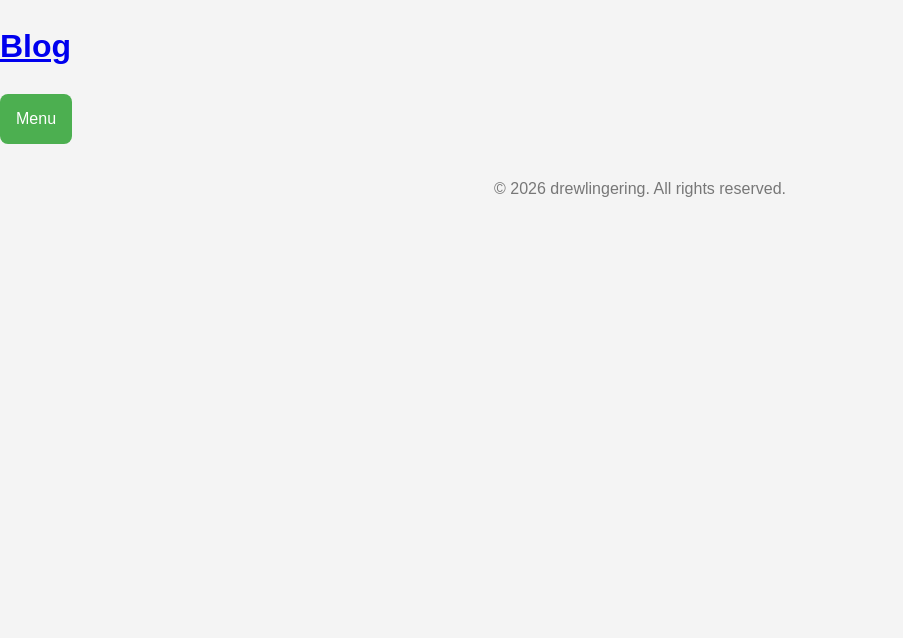
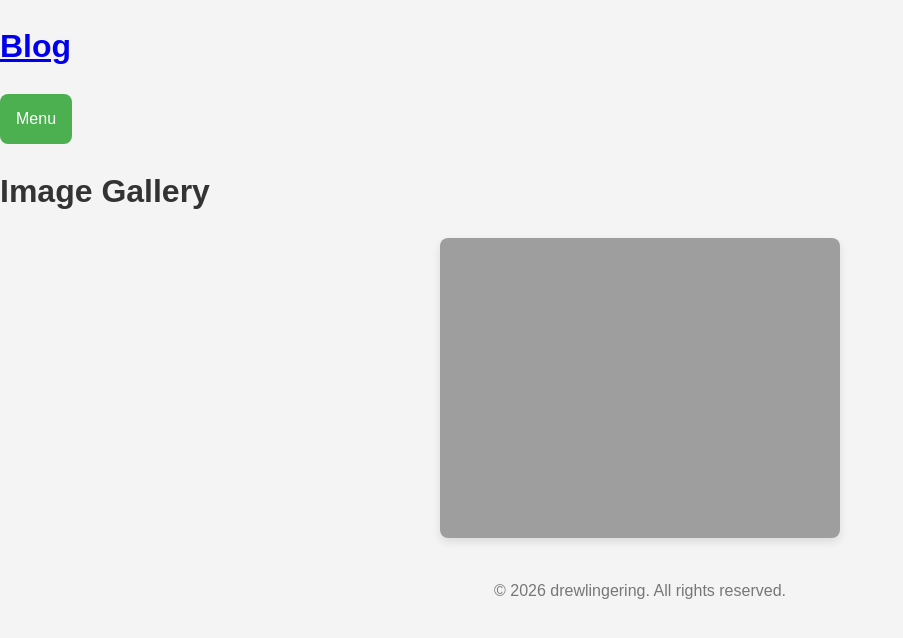
Before and after one commit to drewlingering/drewlingering.github.io, a Jekyll site: the page built from slideshows.md, in a window 1280 px wide. Shown: the top 638 px of the page, without its empty margins (0-903 px from the left). Built offline with Jekyll 4.4.1, drawn with Linux system fonts in a browser that asks for light colours; our own code applies the rules of GitHub Pages for plain Markdown files; comment, search, counter and statistics services are not loaded.

Commit message:
Add image gallery layout and slideshow functionality

```diff
--- a/slideshows.md
+++ b/slideshows.md
@@ -1 +1,23 @@
+---
+layout: default
+title: "Image Gallery"
+---
+
+# Image Gallery
+
+<div class="gallery-item">
+    <img src="/assets/images/Designer (1).png"
+         alt="Gallery Cover"
+         onclick="openSlideshow(0)">
+</div>
+
+<div id="slideshowModal" style="display:none;">
+    <span onclick="closeSlideshow()">&times;</span>
+
+    <img id="slideImage">
+
+    <button onclick="changeSlide(-1)">Previous</button>
+    <button onclick="changeSlide(1)">Next</button>
+</div>
+
 <script src="/assets/js/slideshow.js"></script>
```
